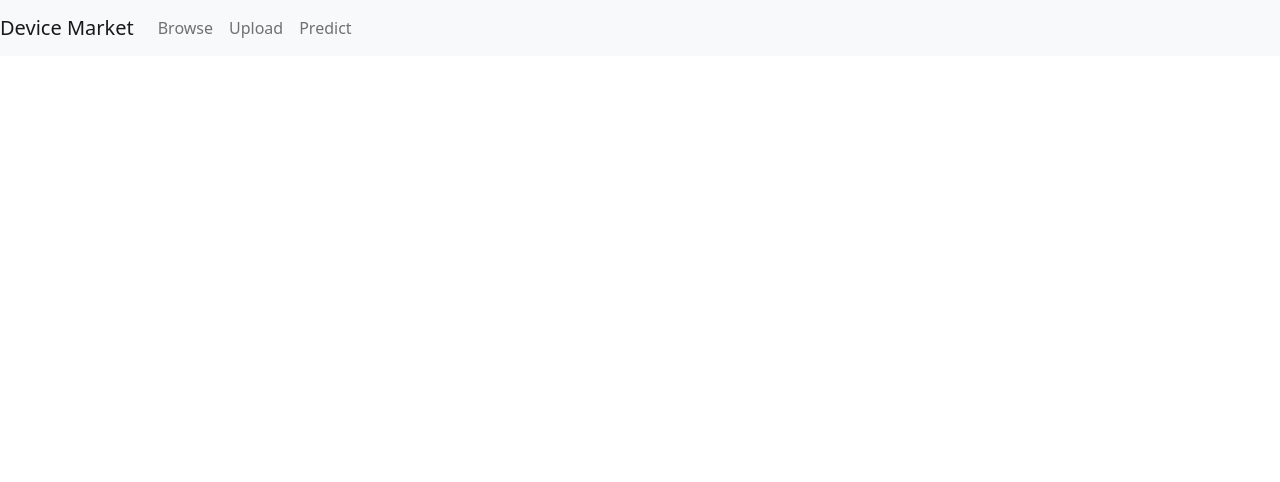
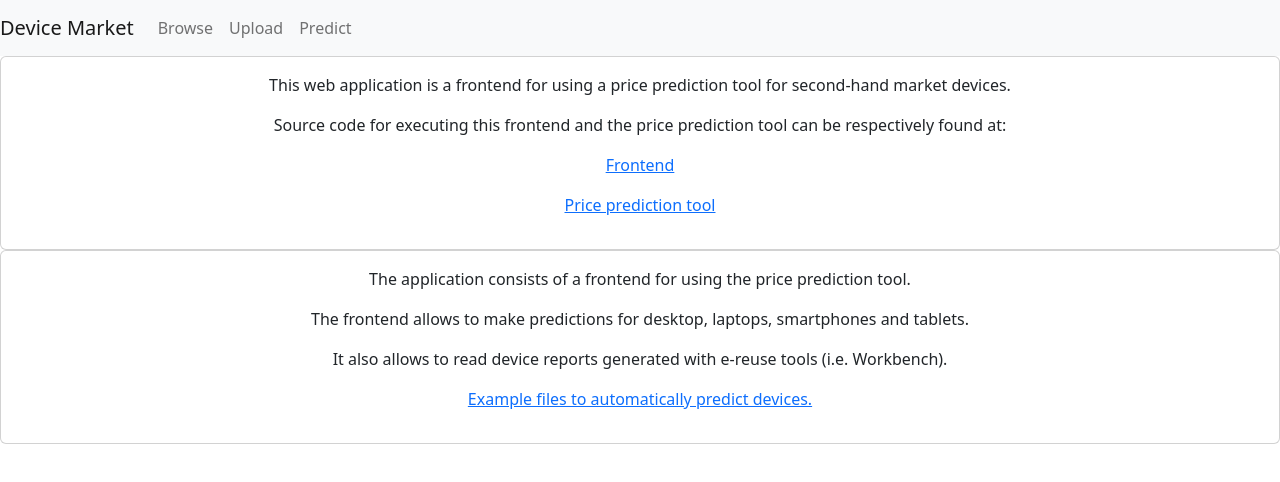
Before and after one commit to Kerbolerr/TFGDavid23Web, a React (Create React App) app: page / in a window 1280 px wide. Shown: the top 482 px of the page. Built offline with nearby package versions, Linux system fonts and the light colour scheme.

Commit message:
changes to the menus

```diff
--- a/src/pages/Browse.tsx
+++ b/src/pages/Browse.tsx
@@ -83,7 +83,17 @@ function Browse() {
                     role="tabpanel"
                     aria-labelledby="v-pills-link1-tab"
                 >
-                {mode=="Desktop"? allDesktop.map((object, i) => <DesktopDevices desktopData={object} key = {i} />):""}
+                {/*{mode=="Desktop"? allDesktop.map((object, i) => <DesktopDevices desktopData={object} key = {i} />):""}*/ }
+                <div className="card">
+                    <div style={{
+                        textAlign: 'center',
+                        margin: "40 40 40 auto",}}
+                        className="card-body"
+                    >
+                    <p>Here should come a section were devices can be uploaded and seen.</p>
+                    <p>It is a future improvement for the project.</p>
+                    </div>
+                </div>
                 </div>
                 </div>
             </div>
--- a/src/pages/MainPage.tsx
+++ b/src/pages/MainPage.tsx
@@ -10,6 +10,30 @@ function MainPage() {
         <div>
             <base href="https://mupknf4d32.us-east-1.awsapprunner.com/" />
             <div><NavBar section="Home"/></div>
+            <div className="card">
+                <div style={{
+                    textAlign: 'center',
+                    margin: "40 40 40 auto",}}
+                    className="card-body"
+                >
+                <p>This web application is a frontend for using a price prediction tool for second-hand market devices.</p>
+                <p>Source code for executing this frontend and the price prediction tool can be respectively found at:</p>
+                <p><a href={"https://github.com/Kerbolerr/TFGDavid23Web"}>Frontend</a></p>
+                <p><a href={"https://github.com/Kerbolerr/TFGDavid23Model"}>Price prediction tool</a></p>
+                </div>
+            </div>
+            <div className="card">
+                <div style={{
+                    textAlign: 'center',
+                    margin: "40 40 40 auto",}}
+                    className="card-body"
+                >
+                <p>The application consists of a frontend for using the price prediction tool.</p>
+                <p>The frontend allows to make predictions for desktop, laptops, smartphones and tablets.</p>
+                <p>It also allows to read device reports generated with e-reuse tools (i.e. Workbench).</p>
+                <p><a href={"https://github.com/eReuse/devicehub-teal/blob/master/ereuse_devicehub/dummy/files/"}>Example files to automatically predict devices.</a></p>
+                </div>
+            </div>
         </div>
     );
 }
```
